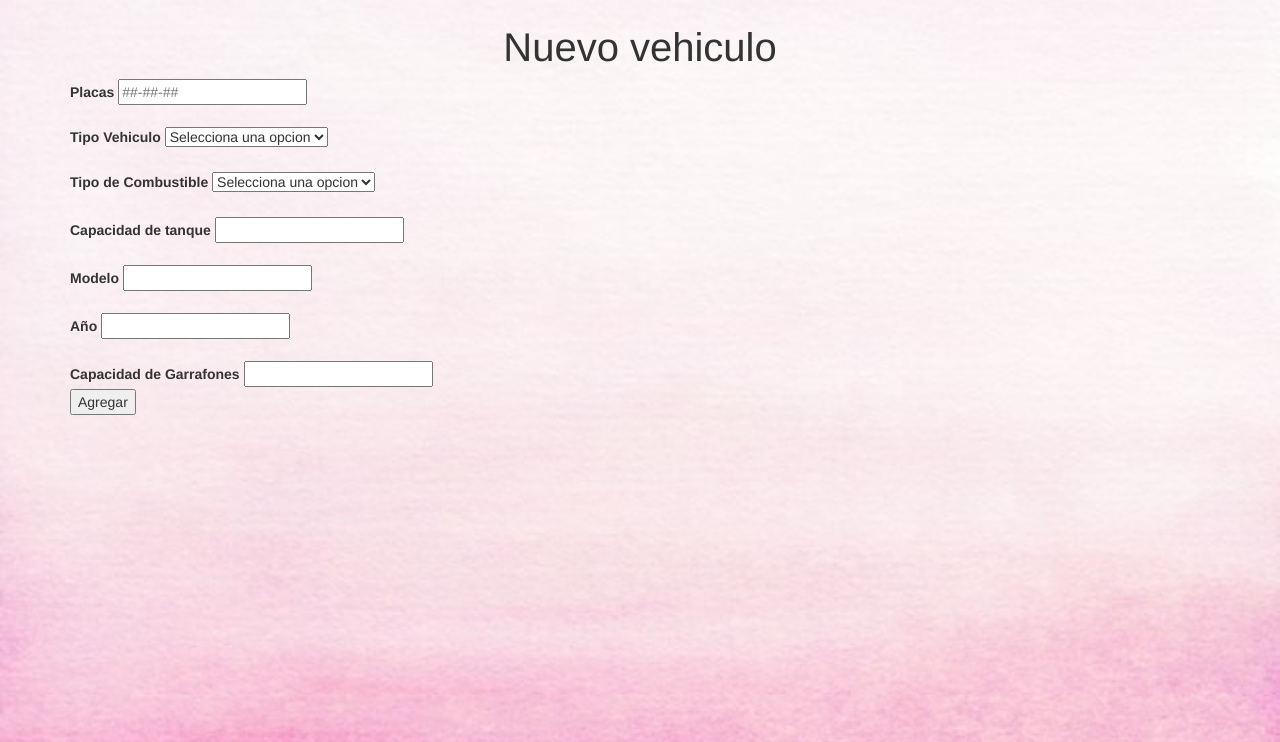
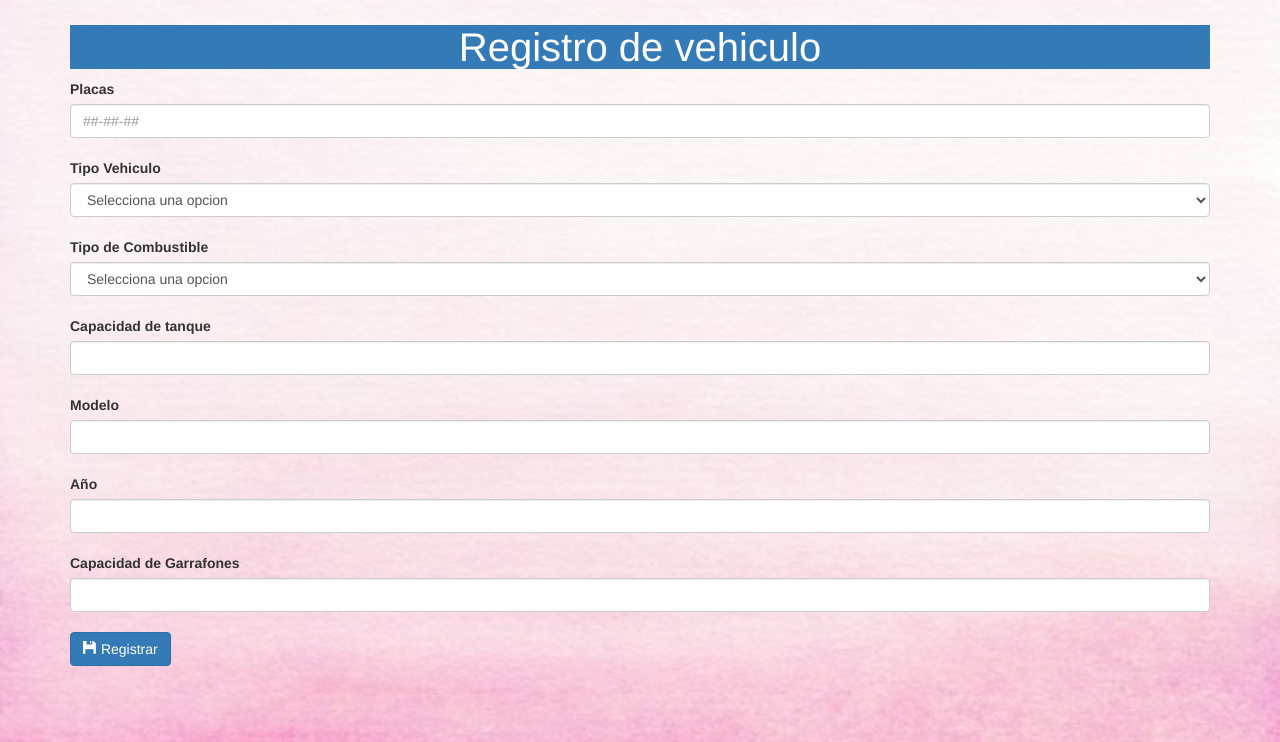
Before and after one commit to carlosflores7/PurificadoraEquipo2, a Flask app: page /vehiculo/agregar in a window 1280 px wide. Shown: the part 58-800 px from the top of the page. Run offline with Flask 2, Linux system fonts and the light colour scheme; some libraries are stand-ins or nearby versions.

Commit message:
Estilos a el CRUD vehiculos

```diff
--- a/modelo/Dao.py
+++ b/modelo/Dao.py
@@ -102,6 +102,8 @@ class Vehiculo(db.Model):
         db.session.delete(obj)
         db.session.commit()
 
+
+
 ###Garrafones###
 
 class Garrafones(db.Model):
--- a/templates/vehiculo/nuevo.html
+++ b/templates/vehiculo/nuevo.html
@@ -1,16 +1,16 @@
 {% extends 'comunes/base.html' %}
 {% block contenido %}
     {{super()}}
-    <h1>Nuevo vehiculo</h1>
+    <h1 class="bg-primary text-center">Registro de vehiculo</h1>
     <form action="/vehiculo/agregandoVehiculo" method="post">
         <div>
             <label>Placas</label>
-            <input type="text" name="placas" maxlength="6" placeholder="##-##-##">
+            <input type="text" name="placas" maxlength="6" placeholder="##-##-##" class="form-control form-control-lg" >
         </div>
         <br>
         <div>
             <label>Tipo Vehiculo</label>
-            <select name="tipoVehiculo">
+            <select name="tipoVehiculo" class="form-control form-control-lg" >
                 <option>Selecciona una opcion</option>
                 <option value="Carro">Carro</option>
                 <option value="Motocicleta">Motocicleta</option>
@@ -19,7 +19,7 @@
         <br>
         <div>
             <label>Tipo de Combustible</label>
-            <select name="tipoCombustible">
+            <select name="tipoCombustible" class="form-control form-control-lg" >
                 <option>Selecciona una opcion</option>
                 <option value="Gasolina">Gasolina</option>
                 <option value="Diesel">Diesel</option>
@@ -28,26 +28,28 @@
         <br>
         <div>
             <label>Capacidad de tanque</label>
-            <input type="text" maxlength="2" name="capacidadTanque" required>
+            <input type="text" maxlength="2" name="capacidadTanque" required class="form-control form-control-lg" >
         </div>
         <br>
         <div>
             <label>Modelo</label>
-            <input type="text" maxlength="45" name="modelo" required>
+            <input type="text" maxlength="45" name="modelo" required class="form-control form-control-lg" >
         </div>
         <br>
         <div>
             <label>Año</label>
-            <input type="text" maxlength="4" name="año" required>
+            <input type="text" maxlength="4" name="año" required class="form-control form-control-lg" >
         </div>
         <br>
         <div>
             <label>Capacidad de Garrafones</label>
-            <input type="text" maxlength="4" name="capacidadGarrafones" required>
+            <input type="text" maxlength="4" name="capacidadGarrafones" required class="form-control form-control-lg" >
         </div>
-        <div>
-            <button type="submit">Agregar</button>
-        </div>
+        <br>
+        <button type="submit" class="btn btn-primary mb-3">
+            <span class="glyphicon glyphicon-floppy-disk"></span>
+            Registrar
+	    </button>
     </form>
     <br>
 {% endblock %}
```
Also changed, not shown: templates/garrafones/nuevoGarrafon.html (+7 -8 lines), templates/vehiculo/consultaIndividual.html (+9 -8 lines), templates/vehiculo/consultar.html (+10 -7 lines).
